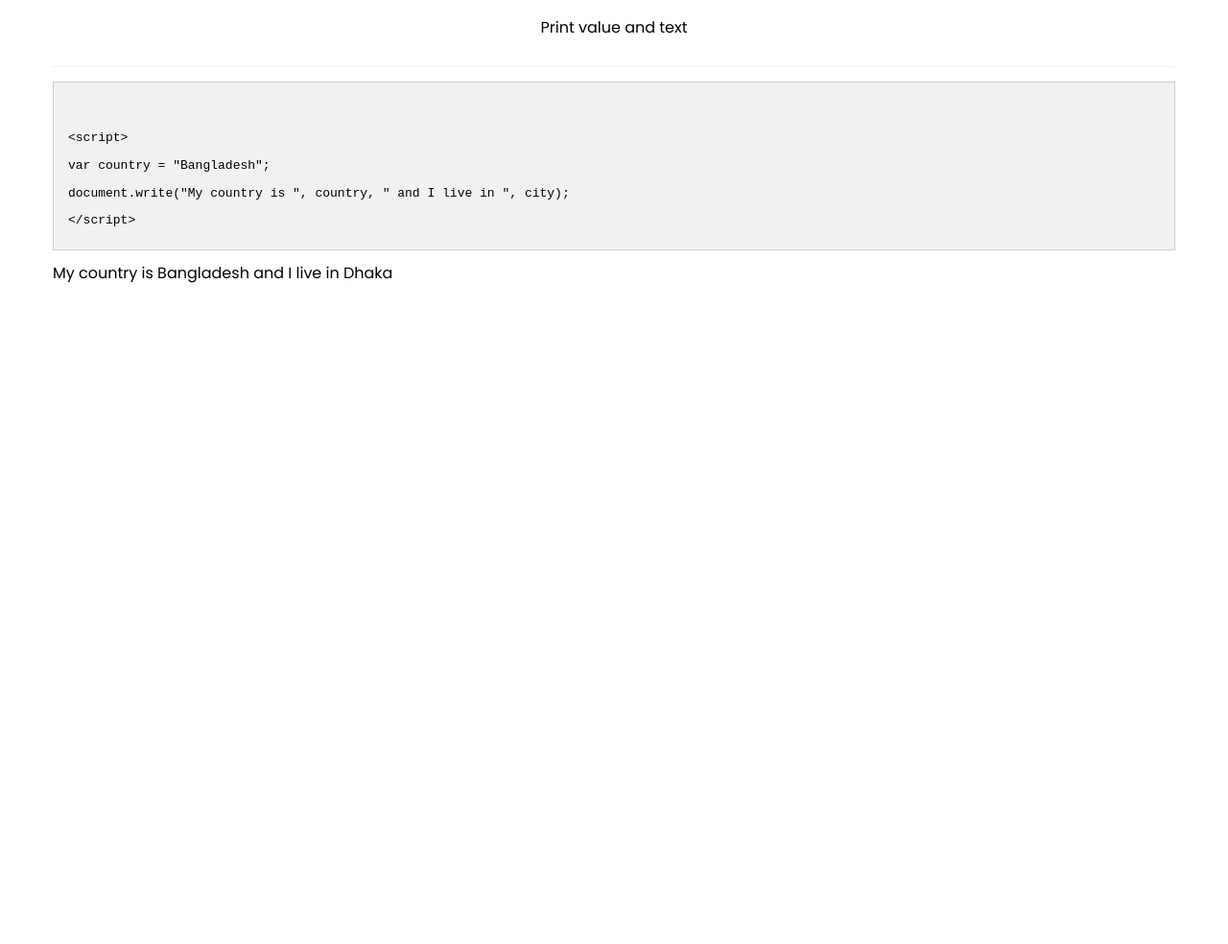
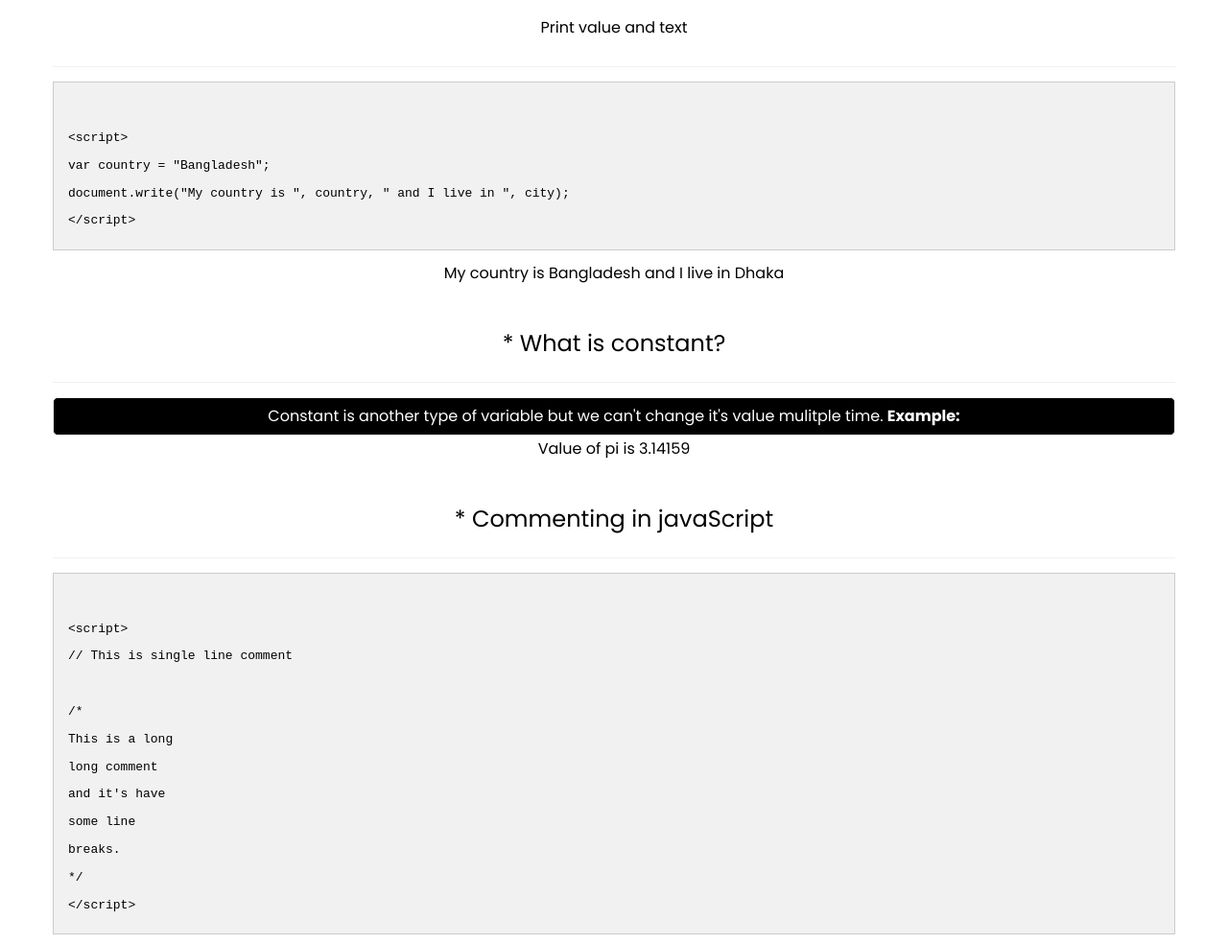
Before and after one commit to foysalimran/javaScript, a plain HTML site: page 02. variable.html in a window 1280 px wide. Shown: the part 2267-3251 px from the top of the page at 96% size. Before the commit the page ends 2567 px from the top, so only its background shows below. Drawn offline with Linux system fonts and the light colour scheme.

Commit message:
commenting

```diff
--- a/02. variable.html
+++ b/02. variable.html
@@ -147,8 +147,34 @@ document.write("My country is ", country, " and I live in ", city);
 <script>
 var country = "Bangladesh";
 var city = "Dhaka";
-document.write("My country is ", country, " and I live in ", city);
+document.write('<div class="text-center">',"My country is ", country, " and I live in ", city,'</div>', "<br>");
 </script>
+
+    <h2 class="text-center">* What is constant?</h2>
+    <p class="text-center">
+        Constant is another type of variable but we can't change it's value mulitple time. <strong>Example:</strong>
+    </p>
+
+<script>
+    const pi = 3.14159;
+    document.write('<div class="text-center">',"Value of pi is ", pi,'</div>', "<br>");
+</script>
+
+    <h2 class="text-center">* Commenting in javaScript</h2>
+
+<xmp>
+<script>
+// This is single line comment
+
+/*
+This is a long
+long comment
+and it's have
+some line
+breaks.
+*/
+</script>
+</xmp>
 
     </div>
 
```
